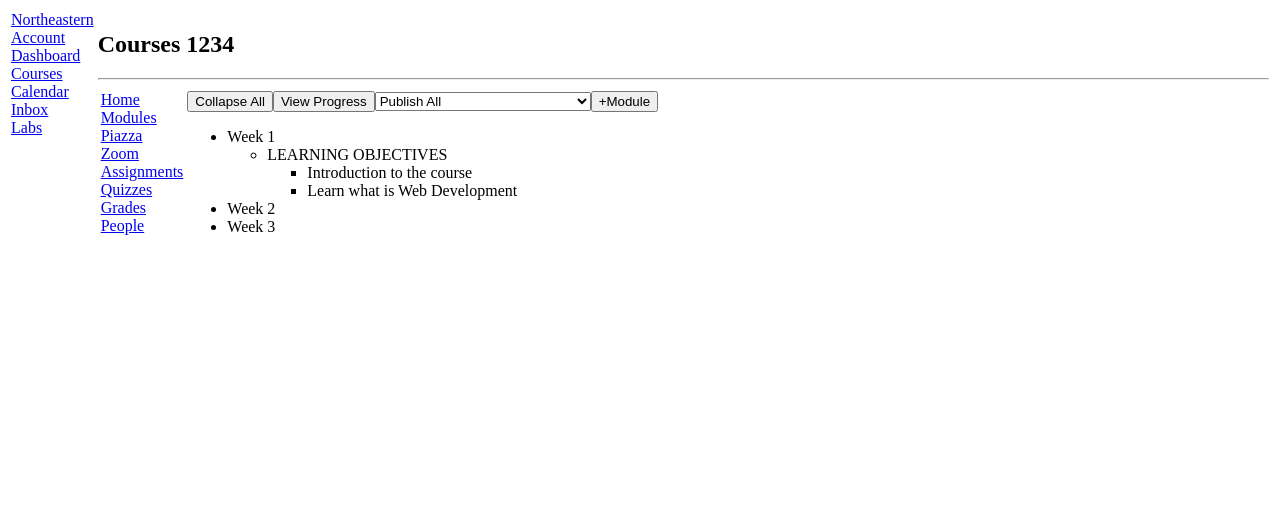
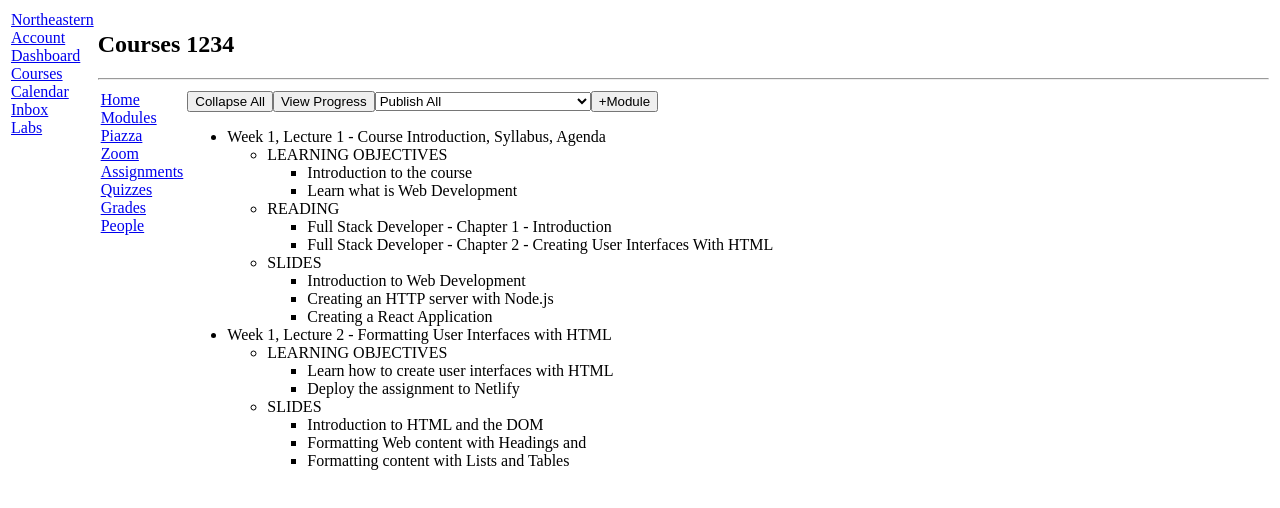
Before and after one commit to piyush1420/kambaz-next-js, a Next.js app: page /Courses/1234/Modules in a window 1280 px wide. Shown: the top 508 px of the page. Built offline with nearby package versions, Linux system fonts and the light colour scheme.

Commit message:
Fix Modules in Courses

```diff
--- a/app/(kambaz)/Courses/[cid]/Modules/page.tsx
+++ b/app/(kambaz)/Courses/[cid]/Modules/page.tsx
@@ -18,7 +18,7 @@ export default function Modules() {
 
         <ul id="wd-modules">
         <li className="wd-module">
-            <div className="wd-title">Week 1</div>
+          <div className="wd-title">Week 1, Lecture 1 - Course Introduction, Syllabus, Agenda</div>
           <ul className="wd-lessons">
             <li className="wd-lesson">
               <span className="wd-title">LEARNING OBJECTIVES</span>
@@ -27,14 +27,42 @@ export default function Modules() {
                 <li className="wd-content-item">Learn what is Web Development</li>
               </ul>
             </li>
+            <li className="wd-lesson">
+              <span className="wd-title">READING</span>
+              <ul className="wd-content">
+                <li className="wd-content-item">Full Stack Developer - Chapter 1 - Introduction</li>
+                <li className="wd-content-item">Full Stack Developer - Chapter 2 - Creating User Interfaces With HTML</li>
               </ul>
             </li>
-
-          <li className="wd-module">
-            <div className="wd-title">Week 2</div>
+            <li className="wd-lesson">
+              <span className="wd-title">SLIDES</span>
+              <ul className="wd-content">
+                <li className="wd-content-item">Introduction to Web Development</li>
+                <li className="wd-content-item">Creating an HTTP server with Node.js</li>
+                <li className="wd-content-item">Creating a React Application</li>
+              </ul>
+            </li>
+          </ul>
         </li>
         <li className="wd-module">
-            <div className="wd-title">Week 3</div>
+          <div className="wd-title">Week 1, Lecture 2 - Formatting User Interfaces with HTML</div>
+          <ul className="wd-lessons">
+            <li className="wd-lesson">
+              <span className="wd-title">LEARNING OBJECTIVES</span>
+              <ul className="wd-content">
+                <li className="wd-content-item">Learn how to create user interfaces with HTML</li>
+                <li className="wd-content-item">Deploy the assignment to Netlify</li>
+              </ul>
+            </li>
+            <li className="wd-lesson">
+              <span className="wd-title">SLIDES</span>
+              <ul className="wd-content">
+                <li className="wd-content-item">Introduction to HTML and the DOM</li>
+                <li className="wd-content-item">Formatting Web content with Headings and</li>
+                <li className="wd-content-item">Formatting content with Lists and Tables</li>
+              </ul>
+            </li>
+          </ul>
         </li>
       </ul>
       </div>
```
Lines whose indentation alone changed are shown as unchanged.
